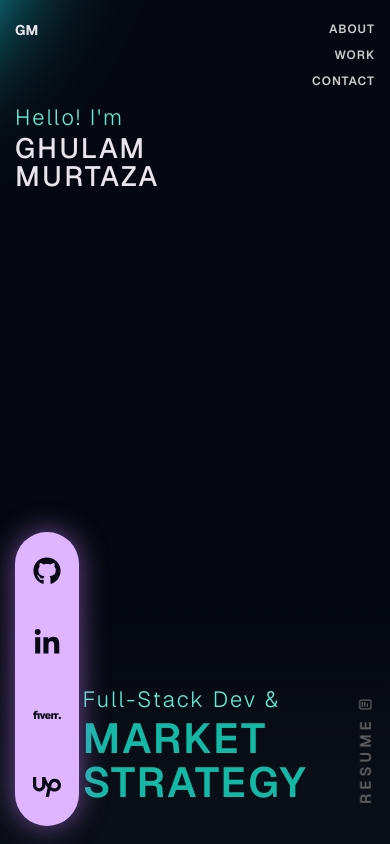
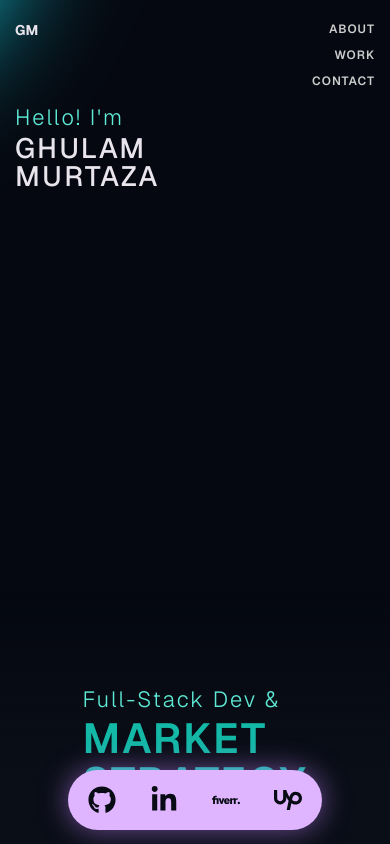
Before and after one commit to murtzaharri21-cyber/My-Portfolio, a React (Vite) app: page / in a window 390 px wide. Shown: the top 844 px of the page. Built offline with nearby package versions, Linux system fonts and the light colour scheme; no server answers.

Commit message:
Move mobile social links to bottom bar

```diff
--- a/src/components/styles/SocialIcons.css
+++ b/src/components/styles/SocialIcons.css
@@ -82,15 +82,27 @@ div.resume-button span {
   z-index: 99999;
 }
 @media only screen and (max-width: 899px) {
+  .icons-section {
+    left: 0;
+    width: 100%;
+    transform: none;
+  }
   .social-icons {
-    left: 0;
-    bottom: 18px;
+    position: fixed;
+    left: 50%;
+    bottom: max(14px, env(safe-area-inset-bottom));
     display: flex;
-    gap: 22px;
-    padding: 14px 7px;
+    flex-direction: row;
+    gap: 18px;
+    padding: 8px 12px;
     border-radius: 40px;
     background: #dfb5ff;
     box-shadow: 0 0 28px rgba(194, 133, 255, 0.55);
+    transform: translateX(-50%);
+  }
+  .social-icons span {
+    width: 44px;
+    height: 44px;
   }
   .social-icons a {
     color: #080b13;
@@ -98,6 +110,9 @@ div.resume-button span {
   }
   .social-icons a:hover {
     color: #080b13;
+  }
+  .resume-button {
+    display: none;
   }
 }
 @media only screen and (min-width: 900px) {
```
